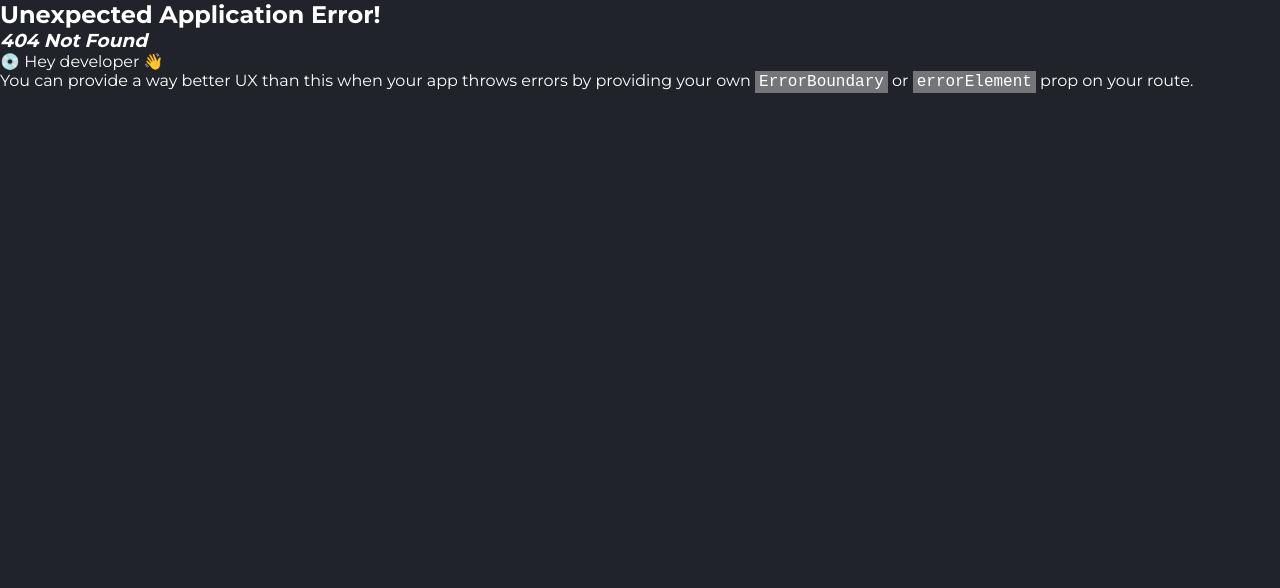
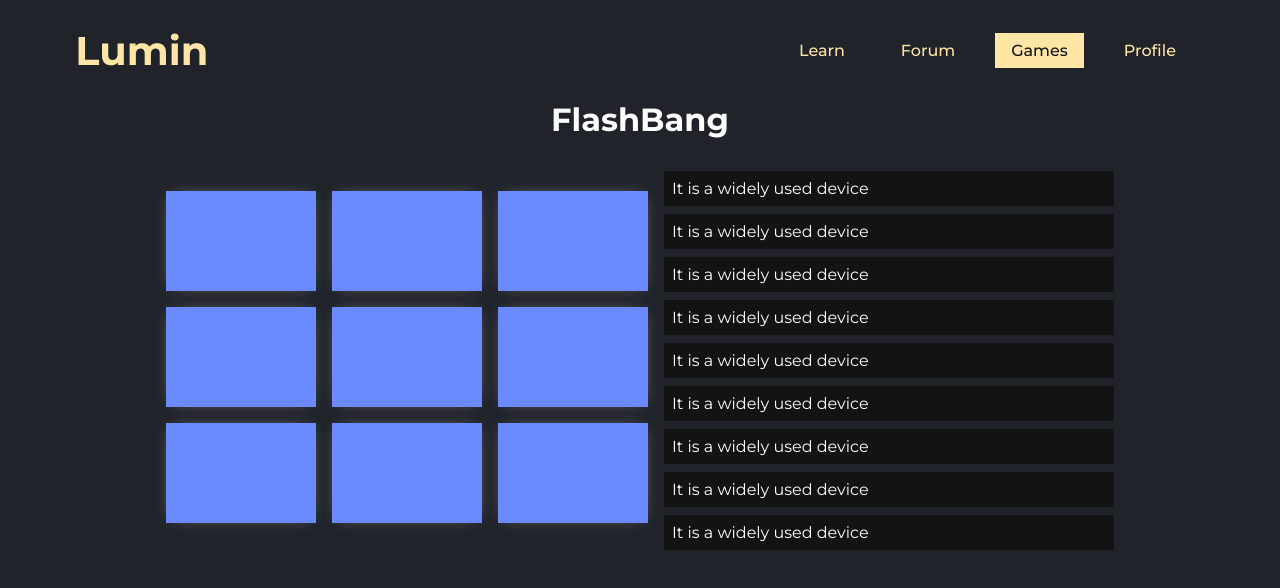
Before and after one commit to tib-source/Lumin-AI, a React (Vite) app in the folder client/: page /games/flashbang in a window 1280 px wide. Before the commit this address had no page. Shown: the top 588 px of the page. Built offline with nearby package versions, Linux system fonts and the light colour scheme.

Commit message:
created foundational components for flashbang game

```diff
--- /dev/null
+++ b/client/components/Games/FlashBang/FlashBang.jsx
@@ -0,0 +1,52 @@
+import FlashCard from "./FlashCard";
+import "./index.css";
+export default function FlashBang() {
+  const flash = {
+    id: 1,
+    flashText: "Computer",
+    flashClue: "It is a widely used device",
+  };
+  const flashBang = [
+    [flash, flash, flash],
+    [flash, flash, flash],
+    [flash, flash, flash],
+  ];
+
+  return (
+    <div className="flashbang__container">
+      <h1>FlashBang</h1>
+      <div className="flashbang__main">
+        <div className="flashText">
+          {flashBang.map((flashRow, index) => {
+            return (
+              <div className="flashrow" key={index}>
+                {flashRow.map((flashCol, i) => {
+                  return (
+                    <FlashCard
+                      info={flashCol.flashText}
+                      key={i}
+                      id={`#${index}-${i}`}
+                    />
+                  );
+                })}
+              </div>
+            );
+          })}
+        </div>
+        <div className="flashClue">
+          <div className="clues">
+            {flashBang.map((row) =>
+              row.map((col, index) => {
+                return (
+                  <div className="clue" key={index}>
+                    {col.flashClue}
+                  </div>
+                );
+              })
+            )}
+          </div>
+        </div>
+      </div>
+    </div>
+  );
+}
--- /dev/null
+++ b/client/components/Games/FlashBang/FlashCard.jsx
@@ -0,0 +1,17 @@
+import { useRef } from "react";
+
+// eslint-disable-next-line react/prop-types
+export default function FlashCard({ info }) {
+  const clickBox = useRef();
+  function toggleCard() {
+    clickBox.current.classList.toggle("flash-card-active");
+  }
+  return (
+    <div className="flash-card">
+      <div onClick={toggleCard} className="flash-card-inner" ref={clickBox}>
+        <div className="flash-card-front"></div>
+        <div className="flash-card-back">{info}</div>
+      </div>
+    </div>
+  );
+}
--- /dev/null
+++ b/client/components/Games/FlashBang/index.css
@@ -0,0 +1,81 @@
+.flashbang__container{
+    display: flex;
+    justify-content: center;
+    align-items: center;
+    flex-direction: column;
+
+}
+
+
+.flashbang__main{
+    display: flex;
+    justify-content: center;
+    align-items: center;
+    margin-top: 2rem;
+}
+
+.flashText{
+    display: flex;
+    gap: 1rem;
+}
+
+.flash-card{
+    background: transparent;
+    width: 150px;
+    aspect-ratio: 1.5;
+    position: relative;
+    perspective: 1000px;
+    margin-bottom: 1rem;
+    transition: transform 0.2s;
+    transition: opacity 0.2s ease-out;
+}
+.flash-card-inner{
+    position: relative;
+    width: 100%;
+    height: 100%;
+    text-align: center;
+    transform-style: preserve-3d;
+    transition: transform 0.6s;
+    box-shadow: 0 0px 1rem -0.5rem rgba(255, 255, 255, 0.61);
+
+}
+
+.flash-card-active{
+    transform: rotateY(180deg);
+}
+.flash-card:hover{
+    transform: scale(1.02);
+    opacity: 0.9;
+}
+.flash-card-front, .flash-card-back{
+    position: absolute;
+    width: 100%;
+    height: 100%;
+    -webkit-backface-visibility: hidden;
+
+    backface-visibility: hidden;
+    display: flex;
+    justify-content: center;
+    align-items: center;
+}
+
+.flash-card-front{
+    background-color: var(--teritary);
+    color: var(--white);
+}
+.flash-card-back{
+    background-color: var(--primary);
+    color: var(--bg);
+    transform: rotateY(180deg);
+}
+.clues{
+    margin-left: 1rem;
+
+}
+
+.clue{
+    padding: .5rem;
+    background-color: var(--bg);
+    margin-bottom: 0.5rem;
+    width: 450px;
+}
--- a/client/components/Games/Games.jsx
+++ b/client/components/Games/Games.jsx
@@ -1,23 +1,24 @@
+import { Link } from "react-router-dom";
 import "./index.css";
 export default function Games() {
   return (
     <div className="games__container">
       <h1>Games</h1>
       <div className="games__list">
-        <div className="game">
+        <Link to={"/games/crossword"} className="game">
           <img
             src="https://upload.wikimedia.org/wikipedia/commons/thumb/e/ed/British_crossword.svg/640px-British_crossword.svg.png"
             alt="crossword image"
           />
           <p>Crossword</p>
-        </div>
-        <div className="game">
+        </Link>
+        <Link to={"/games/flashbang"} className="game">
           <img
             src="https://www.novakidschool.com/blog/wp-content/uploads/2022/06/Untitled-1.png"
             alt="flash card image"
           />
           <p>FlashBang</p>
-        </div>
+        </Link>
       </div>
     </div>
   );
--- a/client/layout/HomeLayout.jsx
+++ b/client/layout/HomeLayout.jsx
@@ -16,6 +16,10 @@ export default function HomeLayout() {
         linkTo: "/forum",
       },
       {
+        name: "Games",
+        linkTo: "/games ",
+      },
+      {
         name: "Profile",
         linkTo: "/profile",
       },
--- a/client/src/App.jsx
+++ b/client/src/App.jsx
@@ -13,6 +13,7 @@ import HomePage from "../pages/HomePage";
 import Quiz from "../components/Quiz/Quiz";
 import ForumPage from "../pages/Forum/ForumPage";
 import Games from "../components/Games/Games";
+import FlashBang from "../components/Games/FlashBang/FlashBang";
 
 let router = createBrowserRouter(
   createRoutesFromElements(
@@ -26,7 +27,10 @@ let router = createBrowserRouter(
         <Route path="/learn">
           <Route index element={<HomePage />} />
         </Route>
-        <Route path="/games" element={<Games />}></Route>
+        <Route path="/games">
+          <Route index element={<Games />} />
+          <Route path="/games/flashbang" element={<FlashBang />} />
+        </Route>
 
         <Route path="/profile"></Route>
         <Route path="/quiz" element={<Quiz />} />
--- a/client/src/index.css
+++ b/client/src/index.css
@@ -27,6 +27,7 @@
   --primary: #ffe5a6;
   --bg: #131313;
   --secondary:  #202329;
+  /* --teritary: #6b8afd; */
   --teritary: #6b8afd;
   --teritary_second: #6bc5fd98;
   --white: #ffffff;
```
